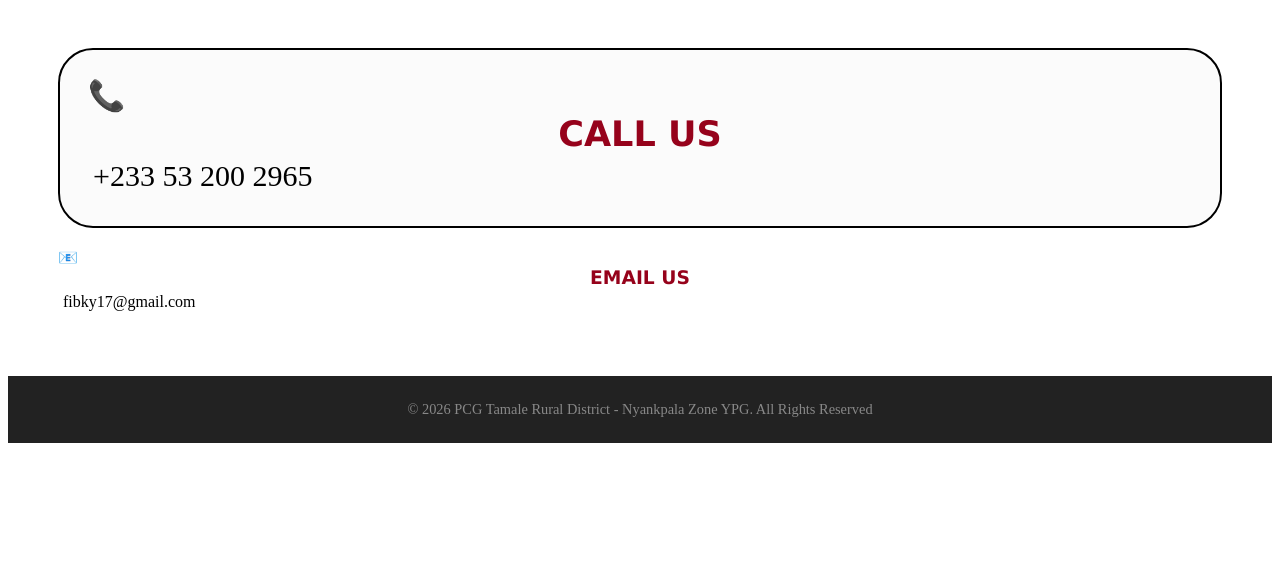
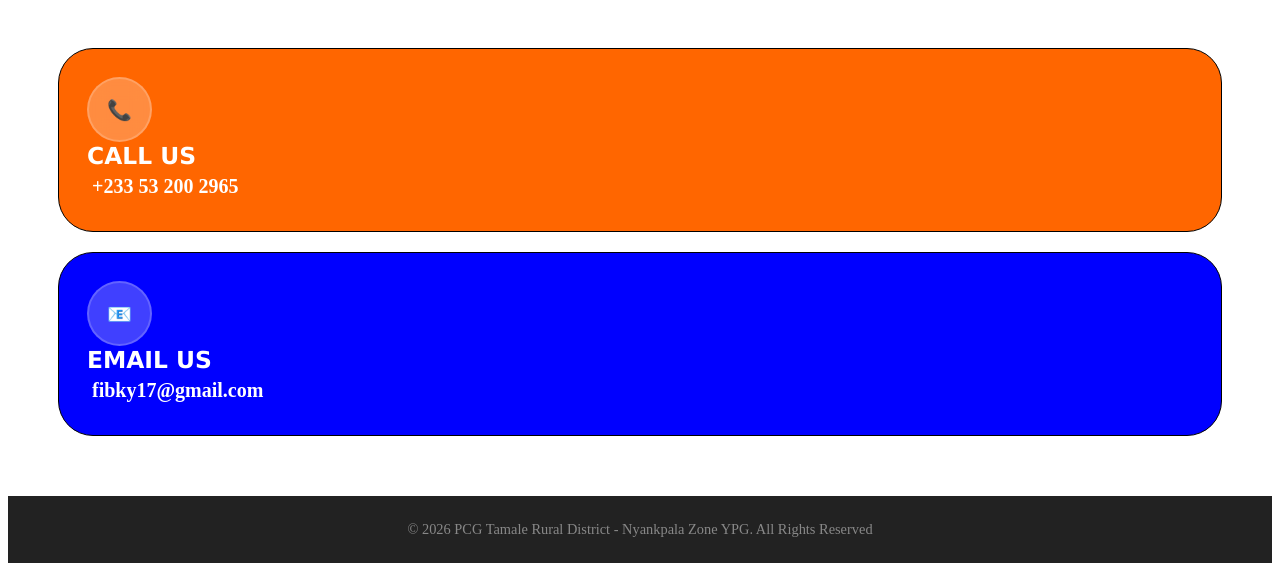
Before and after one commit to fibkyphilip-byte/YPG-WEB, a plain HTML site: page contact.html in a window 1280 px wide. Shown: the part 770-1341 px from the top of the page. Before the commit the page ends 1221 px from the top, so only its background shows below. Drawn offline with Linux system fonts and the light colour scheme.

Commit message:
contact update

```diff
--- a/contact.html
+++ b/contact.html
@@ -72,14 +72,14 @@
     </section>
     <section class="contact-card">
         <div class="call">
-            <div class="icon">📞</div>
+            <div class="contact-icon">📞</div>
             <h3>CALL US</h3>
-            <P>+233 53 200 2965</P>
+            <P><b>+233 53 200 2965</b></P>
         </div>
         <div class="email">
-            <div class="icon">📧</div>
+            <div class="contact-icon">📧</div>
             <h3>EMAIL US</h3>
-            <p>fibky17@gmail.com</p>
+            <p><b>fibky17@gmail.com</b></p>
         </div>
     </section>
 
--- a/style.css
+++ b/style.css
@@ -808,11 +808,38 @@ main {
 }
 .call {
     padding: 28px;
-    border: 2px solid black;
+    border: 1px solid black;
     border-radius: 35px;
     justify-content: center;
-    font-size: 30px;
+    font-size: 20px;
     background: rgba(225, 225, 225, 0.14);
+    background-color: rgb(255, 102, 0);
+    color: white;
+}
+.contact-card h3 {
+    color: white;
+    text-align: left;
+}
+.contact-icon {
+    width: 65px;
+    height: 65px;
+    border-radius: 50%;
+    border: 2px solid rgba(255, 255, 255, 0.18);
+    justify-content: center;
+    background: rgba(255, 255, 255, 0.25);
+    backdrop-filter: blur(10px);
+    display: flex;
+    align-items: center;
+}
+.email {
+    padding: 28px;
+    border: 1px solid black;
+    border-radius: 35px;
+    justify-content: center;
+    font-size: 20px;
+    background: rgba(225, 225, 225, 0.14);
+    background-color: blue;
+    color: white;
 }
 
 
```
Also changed, not shown: gallery.html (+1 -1 lines).
